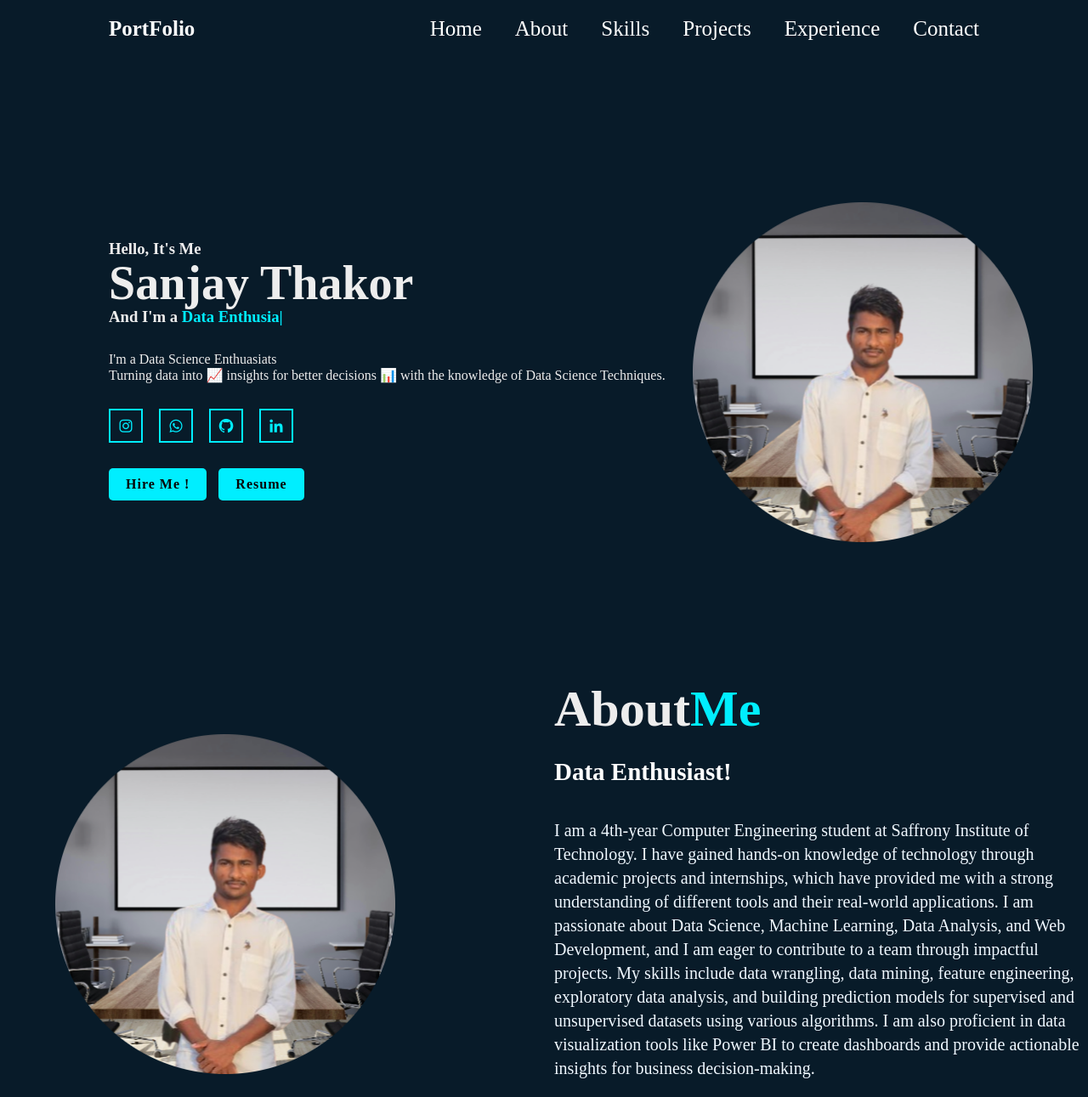
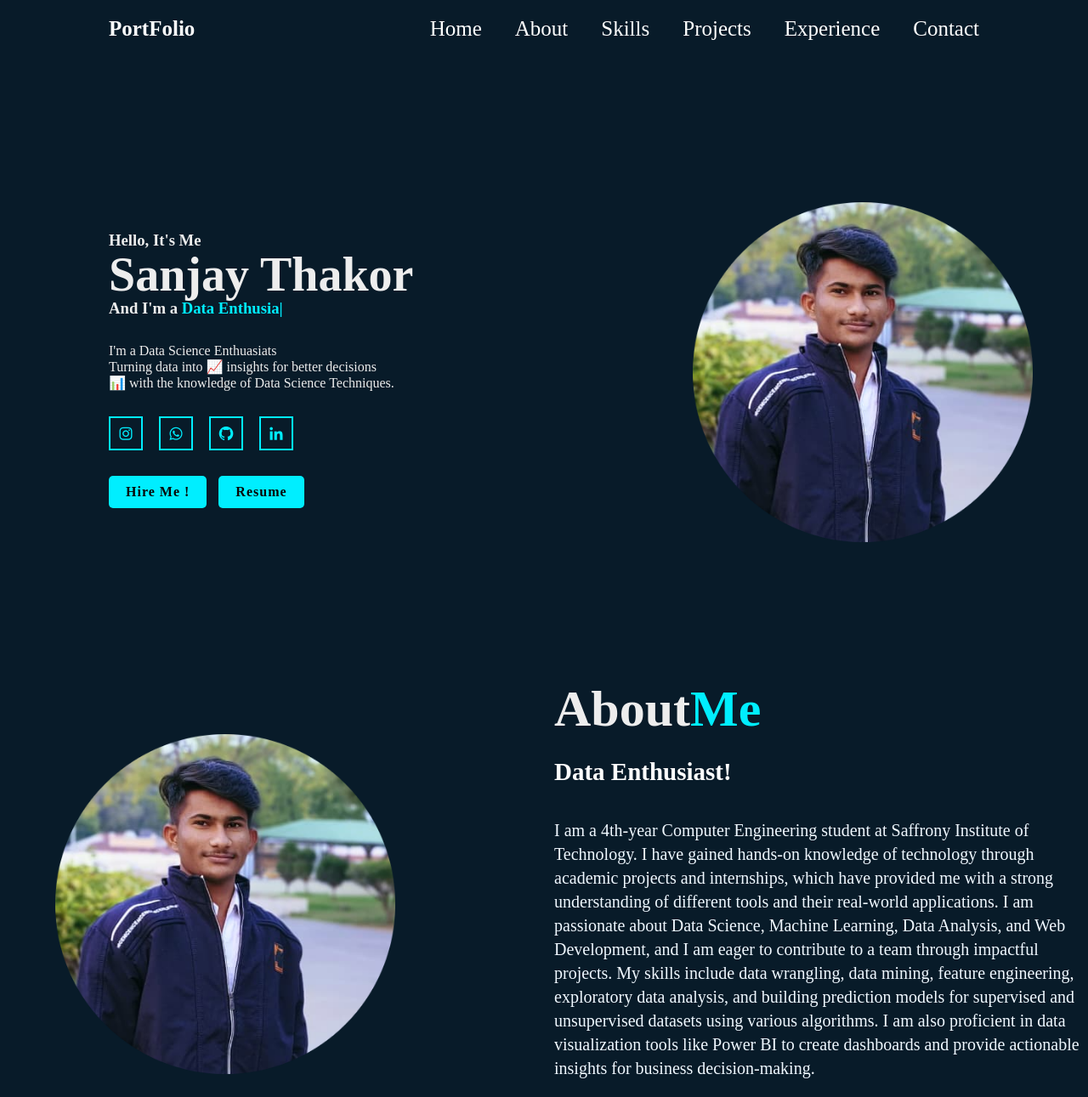
Before and after one commit to sanjaythakor79844/My_PortFolio-main, a plain HTML site: page index.html in a window 1280 px wide. Shown: the top 1291 px of the page at 85% size. Drawn offline with nearby package versions, Linux system fonts and the light colour scheme.

Commit message:
git branch --show-current git status

```diff
--- a/index.html
+++ b/index.html
@@ -31,10 +31,10 @@
             <h1> Sanjay Thakor</h1>
             <h3>And I'm a <span class="text"></span></h3>
             <p> I'm a Data Science Enthuasiats
-                <br>Turning data into 📈 insights for better decisions 📊 with the knowledge of Data Science Techniques.</p>
+                <br>Turning data into 📈 insights for better decisions<br> 📊 with the knowledge of Data Science Techniques.</p>
             </p>
             <div class="About-img2">
-                <img src="images/san.png">
+                <img src="images/San.jpg">
             </div>
             <div class="Home-sci">
                 <a href="https://www.instagram.com/sanjaythakor2965/"><i class='bx bxl-instagram' ></i></a>
@@ -51,7 +51,7 @@
 
     <section class="About" id="About">
         <div class="About-img">
-            <img src="images/san.png">
+            <img src="images/San.jpg">
         </div>
         <div class="About-text">
             <h2>About<span>Me</span></h2>
```
Also changed, not shown: images/San.jpg (added), images/san.png (deleted).
